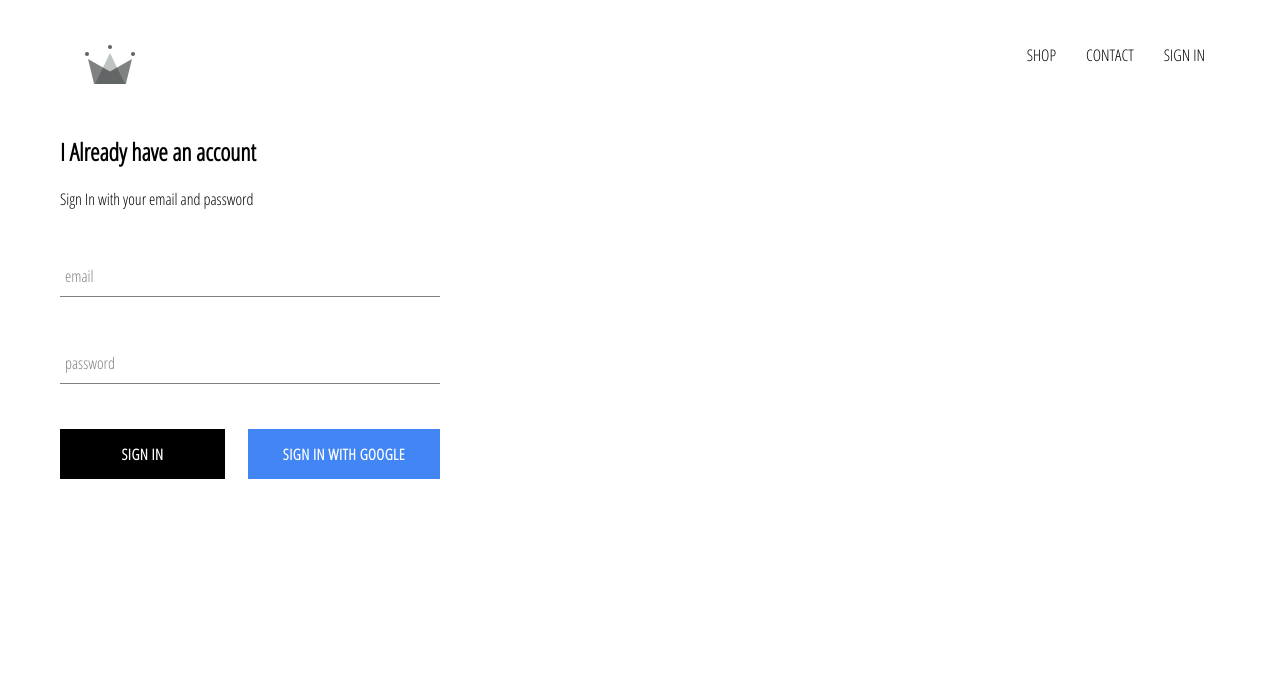
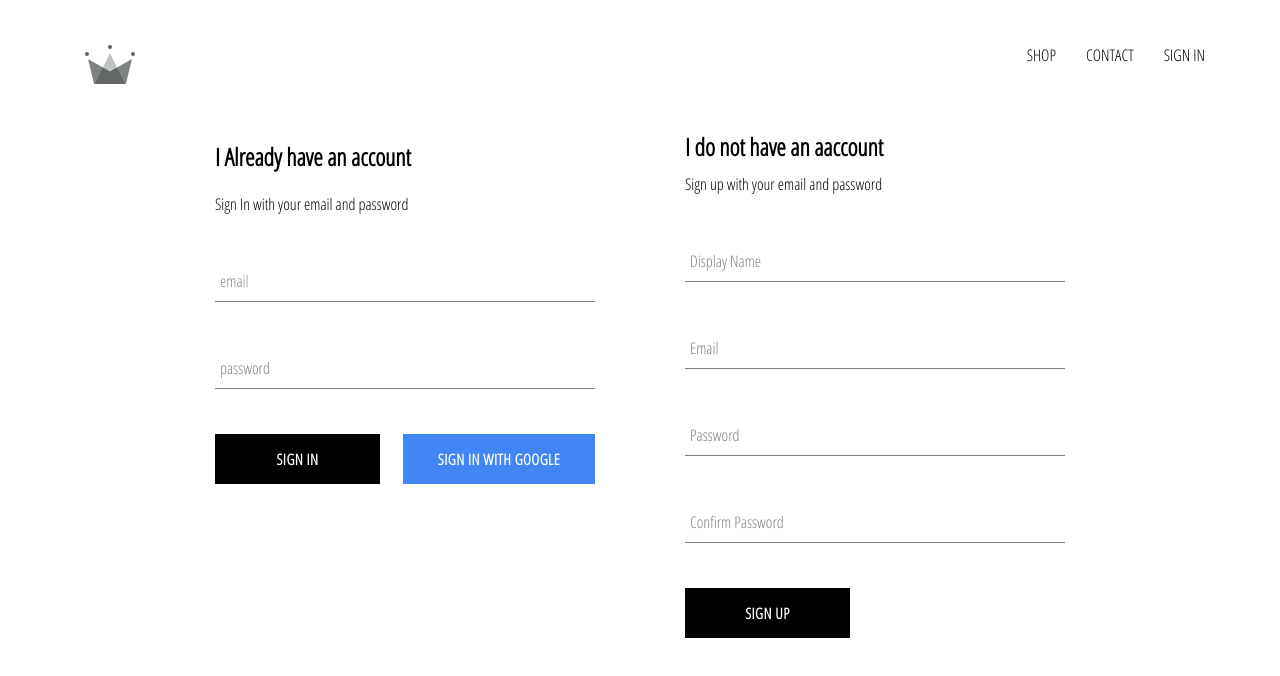
Before and after one commit to medbm5/crwn-clothing, a React (Create React App) app: page /signin in a window 1280 px wide. Shown: the top 676 px of the page. Built offline with nearby package versions, Linux system fonts and the light colour scheme; no server answers.

Commit message:
adding email signup

```diff
--- a/src/App.js
+++ b/src/App.js
@@ -5,20 +5,35 @@
 import ShopPage from './pages/shop/shop.component'
 import Header from './components/header/header.component'
 import SignInAndSignUpPAge from './pages/sign-in-and-sign-up/sign-in-and-sign-up.component'
-import {auth} from './firebase/firebase.utils'
+import {auth , createUSerProfileDocument} from './firebase/firebase.utils'
 
 class App extends React.Component {
   constructor(){
     super()
 
     this.state={
-      currentUSer:null
+      currentUser:null
     }
   }
   unsubscribeFromAuth=null
   componentDidMount(){
-    this.unsubscribeFromAuth=auth.onAuthStateChanged(user=>{
-      this.setState({currentUSer:user})
+    this.unsubscribeFromAuth=auth.onAuthStateChanged(async userAuth=>{
+      if(userAuth){
+        const userRef=await createUSerProfileDocument(userAuth)
+
+        userRef.onSnapshot(snapshot=>{
+          this.setState({
+            currentUser:{
+              id:snapshot.id,
+              ...snapshot.data()
+            }
+          })
+        })
+
+
+      }
+        this.setState({currentUser:userAuth})
+
     })
   }
 
@@ -29,7 +44,7 @@
   render(){
     return (
       <div>
-        <Header currentUser={this.state.currentUSer}/>
+        <Header currentUser={this.state.currentUser}/>
         <Switch>
         <Route exact path='/' component={Homepage}/>
         <Route exact path='/shop' component={ShopPage}/>
--- /dev/null
+++ b/src/components/sign-up/sign-up.component.jsx
@@ -0,0 +1,100 @@
+import React from 'react'
+import './sign-up.styles.scss'
+import FormInput from '../form-input/form-input.component'
+import CustomButton from '../custom-button/custom-button.component'
+
+import {auth,createUSerProfileDocument} from '../../firebase/firebase.utils'
+import SignIn from '../sign-in/sign-in.component'
+
+class SignUp extends React.Component{
+    constructor(){
+        super()
+        this.state={
+            displayName:'',
+            email:'',
+            password:'',
+            confirmPassword:''
+        }
+    }
+    handleSubmit=async e=>{
+        e.preventDefault();
+        const {displayName ,password,email, confirmPassword}=this.state
+
+        if (password !== confirmPassword) {
+            alert("password don't match")
+            return;
+        }
+        try {
+
+            const {user}= await auth.createUserWithEmailAndPassword(email,password)
+            await createUSerProfileDocument(user,{displayName})
+            this.setState({displayName:'',
+                            email:'',
+                            password:'',
+                            confirmPassword:''})
+
+
+        } catch (error) {
+            console.log(error)
+        }
+
+
+    }
+
+handleChange= e =>{
+    const {name,value}=e.target;
+    this.setState({[name]:value});
+}
+
+    render(){
+        const {displayName , email,password, confirmPassword}=this.state
+        return(
+            <div className='sign-up'>
+                <h2 className='title'>I do not have an aaccount</h2>
+                <span>Sign up with your email and password</span>
+                <form className='sign-up-form' onSubmit={this.handleSubmit}>
+            <FormInput
+            type='text'
+            name='displayName'
+            value={displayName}
+            onChange={this.handleChange}
+            label='Display Name'
+            required/>
+
+            <FormInput
+            type='email'
+            name='email'
+            value={email}
+            onChange={this.handleChange}
+            label='Email'
+            required/>
+
+            <FormInput
+            type='password'
+            name='password'
+            value={password}
+            onChange={this.handleChange}
+            label='Password'
+            required/>
+
+            <FormInput
+            type='password'
+            name='confirmPassword'
+            value={confirmPassword}
+            onChange={this.handleChange}
+            label='Confirm Password'
+            required/>
+
+            <CustomButton type='submit'> SIGN UP</CustomButton>
+
+                </form>
+            </div>
+        )
+    }
+
+
+
+
+}
+
+export default SignUp;
--- /dev/null
+++ b/src/components/sign-up/sign-up.styles.scss
@@ -0,0 +1,9 @@
+.sign-up {
+    display: flex;
+    flex-direction: column;
+    width: 380px;
+
+    .title {
+      margin: 10px 0;
+    }
+  }
--- a/src/firebase/firebase.utils.js
+++ b/src/firebase/firebase.utils.js
@@ -13,6 +13,45 @@
     appId: "1:716173314743:web:ae87dcc21543390ece5b32"
   };
 
+  export const createUSerProfileDocument=async (userAuth,additionalData) =>{
+
+    if(!userAuth) return;
+
+    const userRef=  firestore.doc(`users/${userAuth.uid}`);
+    const snapShot=await userRef.get()
+
+    if(!snapShot.exists){
+        const {displayName,email} =userAuth;
+        const createdAt = new Date();
+
+        try {
+
+            await userRef.set({
+                displayName,
+                email,
+                createdAt,
+                ...additionalData
+            })
+
+        } catch (error) {
+
+            console.log('error creating user ', error.message)
+
+        }
+
+
+
+    }
+
+    return userRef;
+
+
+  }
+
+
+
+
+
 
   firebase.initializeApp(firebaseConfig)
 
--- a/src/pages/sign-in-and-sign-up/sign-in-and-sign-up.component.jsx
+++ b/src/pages/sign-in-and-sign-up/sign-in-and-sign-up.component.jsx
@@ -1,11 +1,12 @@
 import React from 'react';
 import './sign-in-and-sign-up.styles.scss'
 import SignIn from '../../components/sign-in/sign-in.component'
-
+import SignUp from '../../components/sign-up/sign-up.component'
 export default function SignInAndSignUpPage() {
     return (
         <div className='sign-in-and-sign-up'>
          <SignIn/>
+         <SignUp/>
         </div>
     )
 }
--- a/src/pages/sign-in-and-sign-up/sign-in-and-sign-up.styles.scss
+++ b/src/pages/sign-in-and-sign-up/sign-in-and-sign-up.styles.scss
@@ -0,0 +1,6 @@
+.sign-in-and-sign-up {
+    width: 850px;
+    display: flex;
+    justify-content: space-between;
+    margin: 30px auto;
+  }
```
